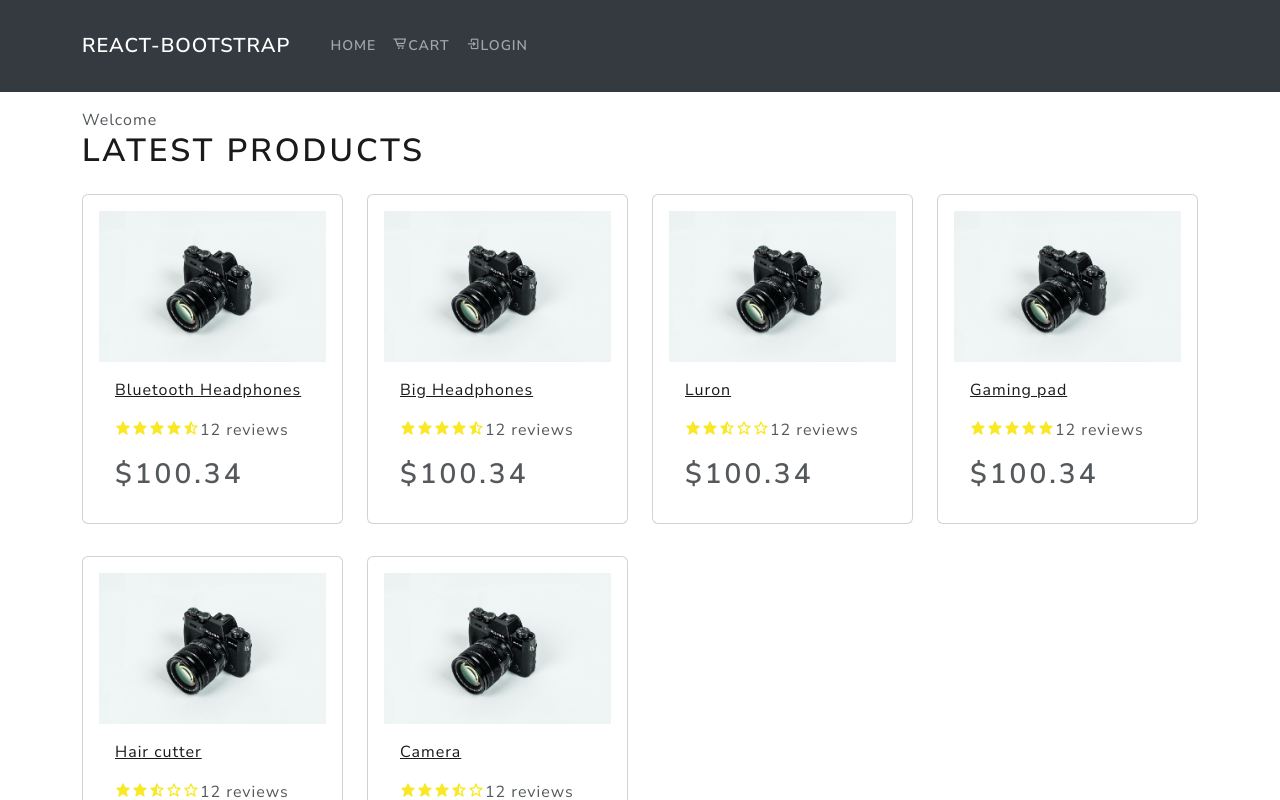
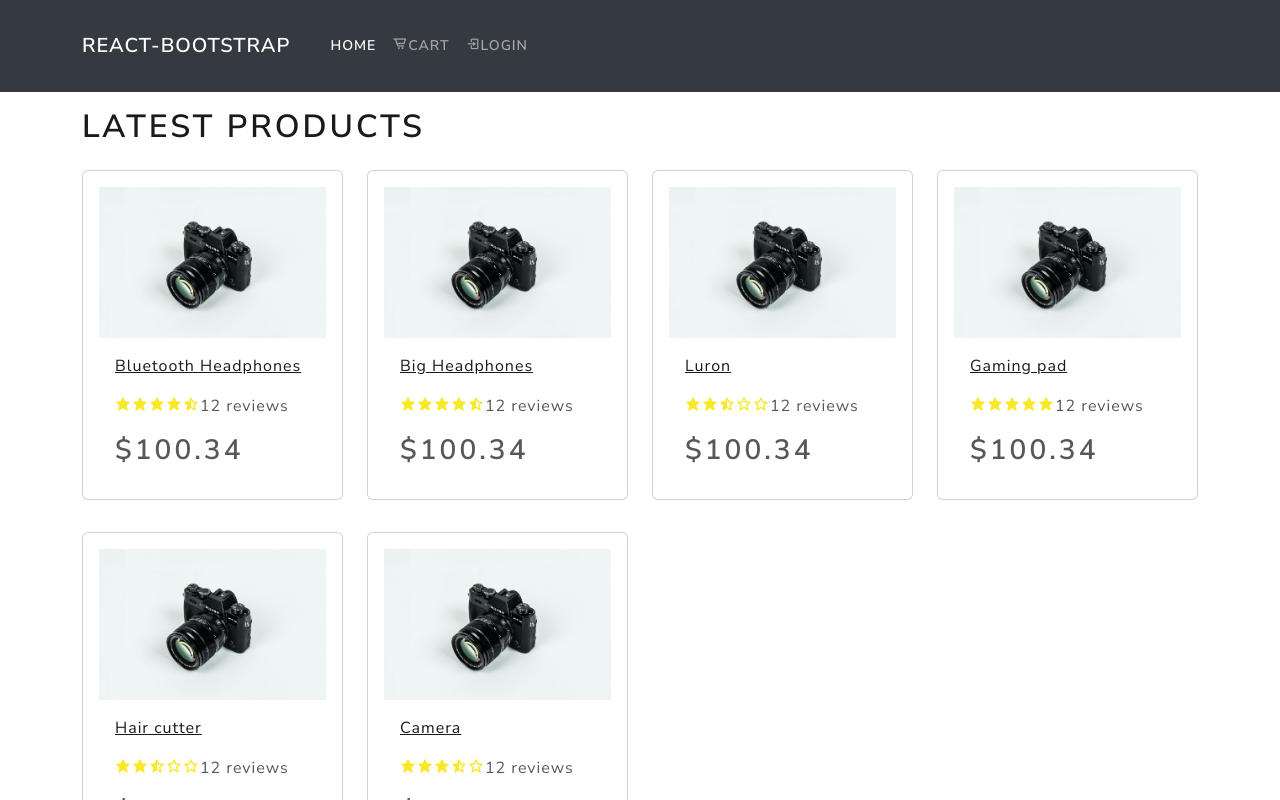
Before and after one commit to ch1n069/E-commerce, a React (Create React App) app: page / in a window 1280 px wide. Shown: the top 800 px of the page. Built offline with nearby package versions, Linux system fonts and the light colour scheme.

Commit message:
:sparkles: used reaact links to reactify the application

```diff
--- a/src/App.js
+++ b/src/App.js
@@ -13,12 +13,12 @@ function App() {
       <Header />
       <main className="py-3">
         <Container>
-          Welcome
+          {/* Welcome */}
           <Routes>
             <Route path="/" element={<Home />} exact />
             <Route path="/product/:id" element={<ProductScreen />} />
           </Routes>
-          <Home />
+          {/* <Home /> */}
         </Container>
       </main>
       <Footer />
--- a/src/components/Header.js
+++ b/src/components/Header.js
@@ -1,22 +1,31 @@
 import React from "react";
 import "./Header.css";
 import { Container, Navbar, Nav } from "react-bootstrap";
+import { LinkContainer } from "react-router-bootstrap";
 const Header = () => {
   return (
     <header>
       <Navbar bg="dark" variant="dark" expand="lg" collapseOnSelect>
         <Container>
-          <Navbar.Brand href="#home">React-Bootstrap</Navbar.Brand>
+          <LinkContainer to="/">
+            <Navbar.Brand>React-Bootstrap</Navbar.Brand>
+          </LinkContainer>
           <Navbar.Toggle aria-controls="basic-navbar-nav" />
           <Navbar.Collapse id="basic-navbar-nav">
             <Nav className="me-auto">
-              <Nav.Link href="/">Home</Nav.Link>
-              <Nav.Link href="/cart">
-                <i class="bx bx-cart-alt cart"></i>Cart
-              </Nav.Link>
-              <Nav.Link href="/Login">
-                <i class="bx bx-log-in"></i>Login
-              </Nav.Link>
+              <LinkContainer to="/">
+                <Nav.Link>Home</Nav.Link>
+              </LinkContainer>
+              <LinkContainer to="/cart">
+                <Nav.Link>
+                  <i class="bx bx-cart-alt cart"></i>Cart
+                </Nav.Link>
+              </LinkContainer>
+              <LinkContainer to="/login">
+                <Nav.Link>
+                  <i class="bx bx-log-in"></i>Login
+                </Nav.Link>
+              </LinkContainer>
             </Nav>
           </Navbar.Collapse>
         </Container>
--- a/src/components/Product.js
+++ b/src/components/Product.js
@@ -1,18 +1,19 @@
 import React from "react";
 import { Card } from "react-bootstrap";
 import Rating from "./Rating";
+import { Link } from "react-router-dom";
 const Product = (props) => {
   return (
     <Card className="my-3 p-3 rounded">
-      <a href={`product/${props.product._id}`}>
+      <Link to={`product/${props.product._id}`}>
         <Card.Img src={props.product.image} />
-      </a>
+      </Link>
       <Card.Body>
-        <a href={`product/${props.product._id}`}>
+        <Link to={`product/${props.product._id}`}>
           <Card.Title as="div">
             <strong>{props.product.name}</strong>
           </Card.Title>
-        </a>
+        </Link>
         <Card.Text as="div">
           <div className="my-3">
             <Rating
--- a/src/pages/ProductScreen.js
+++ b/src/pages/ProductScreen.js
@@ -1,7 +1,7 @@
 import React from "react";
 
 const ProductScreen = () => {
-  return <div>ProductScreen</div>;
+  return <div>product page will</div>;
 };
 
 export default ProductScreen;
```
